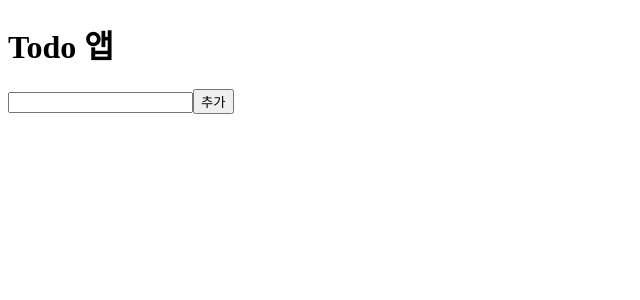
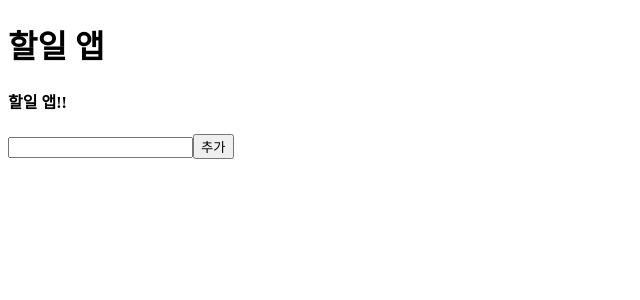
Before and after one commit to gnuoy-oh/Vue-CompositonAPI, a Vue app in the folder vue-composition/: page / in a window 1280 px wide. Shown: the top 300 px of the page, without its empty margins (0-640 px from the left). Built offline with nearby package versions, Linux system fonts and the light colour scheme.

Commit message:
feat: computed add

```diff
--- a/vue-composition/src/App.vue
+++ b/vue-composition/src/App.vue
@@ -1,5 +1,5 @@
 <template>
-  <TodoHeader></TodoHeader>
+  <TodoHeader :appTitle="title"></TodoHeader>
   <!-- @하위컴포넌트 이벤트 명 = "상위컴포넌트 메서드 명" -->
   <TodoInput @add="addTodoItem"></TodoInput>
   <!-- :프롭스 명 = "상위컴포넌트 데이터 명" -->
@@ -17,6 +17,7 @@ export default {
   setup() {
     // data
     const todoItems = ref([]);
+    const title = ref("할일 앱");
 
     // methods
     // 기능: 하나의 온전한 함수-> 로컬스토리지의 아이템을 다 불러와서 하나의 배열로 만들어 주는 기능
@@ -42,7 +43,7 @@ export default {
       localStorage.removeItem(item);
     }
 
-    return { todoItems, addTodoItem, removeTodoItem };
+    return { title, todoItems, addTodoItem, removeTodoItem };
   }
 };
 </script>
--- a/vue-composition/src/components/TodoHeader.vue
+++ b/vue-composition/src/components/TodoHeader.vue
@@ -1,3 +1,24 @@
 <template>
-  <h1>Todo 앱</h1>
+  <h1>
+    {{ appTitle }}
+  </h1>
+  <h4>{{ newTitle }}</h4>
 </template>
+
+<script>
+import { computed } from "vue";
+
+export default {
+  props: ["appTitle"],
+
+  setup(props) {
+    const newTitle = computed(() => {
+      return props.appTitle + "!!";
+    });
+
+    return { newTitle };
+  }
+};
+</script>
+
+<style lang="scss" scoped></style>
```
